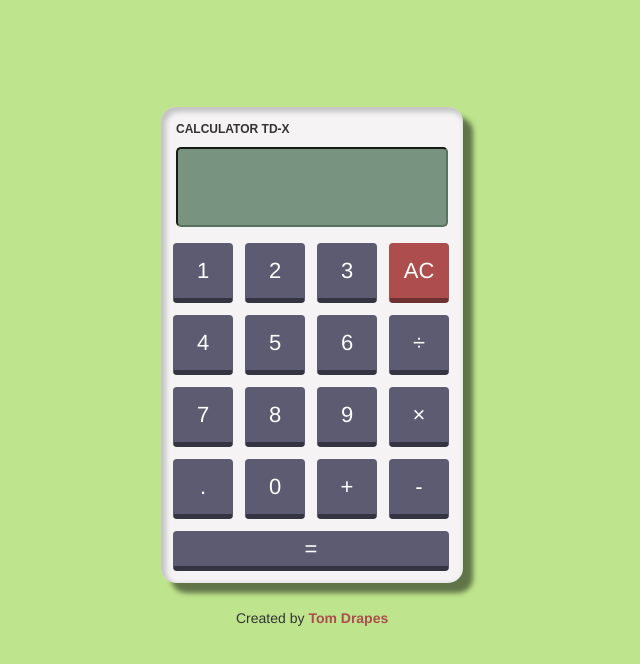
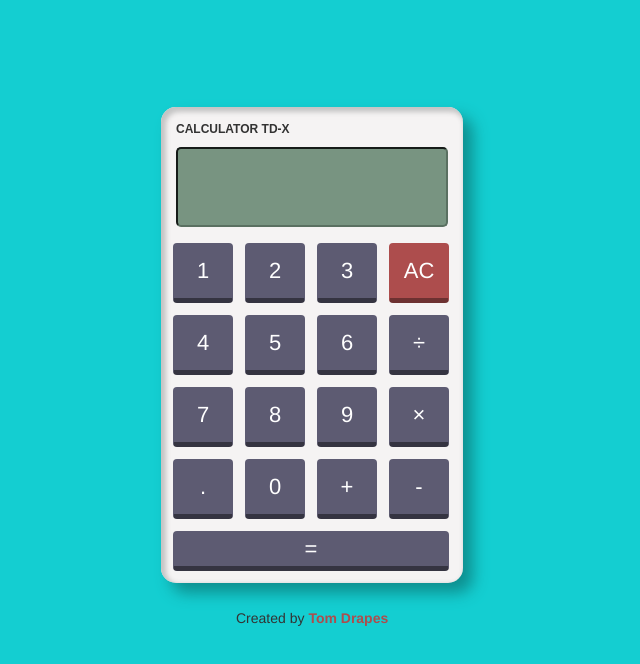
Before and after one commit to TomDrapes/calculator, a plain HTML site: page index.html in a window 1280 px wide. Shown: the whole page, without its empty margins (356-996 px from the left). Drawn offline with nearby package versions, Linux system fonts and the light colour scheme.

Commit message:
changed background color and shadow depth

```diff
--- a/css/style.css
+++ b/css/style.css
@@ -1,6 +1,7 @@
 body{
     /*background-color: rgb(82, 82, 124);*/
-    background-color: rgb(190, 228, 141);
+    /*background-color: rgb(190, 228, 141);*/
+    background-color: rgb(20, 206, 209);
     padding-left:40%;
     padding-top: 8%;
 
@@ -14,7 +15,8 @@ body{
     /*border: 1px inset rgb(214, 214, 214);*/
     border-radius: 15px;
     /*box-shadow: 10px 10px 5px rgb(97, 116, 72);*/
-    box-shadow:3px 3px 5px 2px rgb(196, 196, 196) inset, 10px 10px 5px rgb(97, 116, 72);
+    /*box-shadow:3px 3px 5px 2px rgb(196, 196, 196) inset, 10px 10px 5px rgb(97, 116, 72);*/
+    box-shadow:3px 3px 5px 2px rgb(196, 196, 196) inset, 10px 10px 15px rgb(14, 143, 143);
     margin: 5px;
 
 
```
